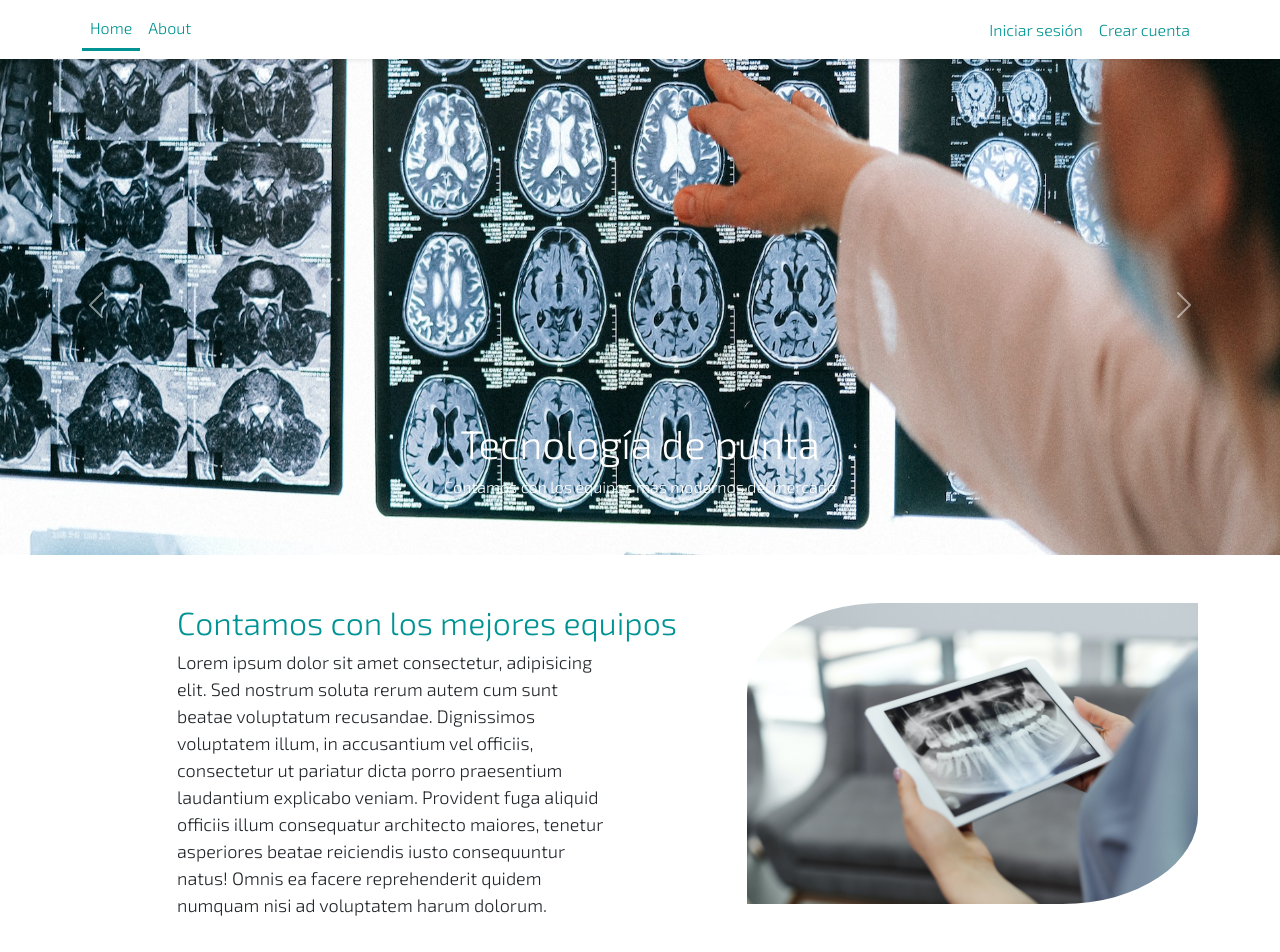
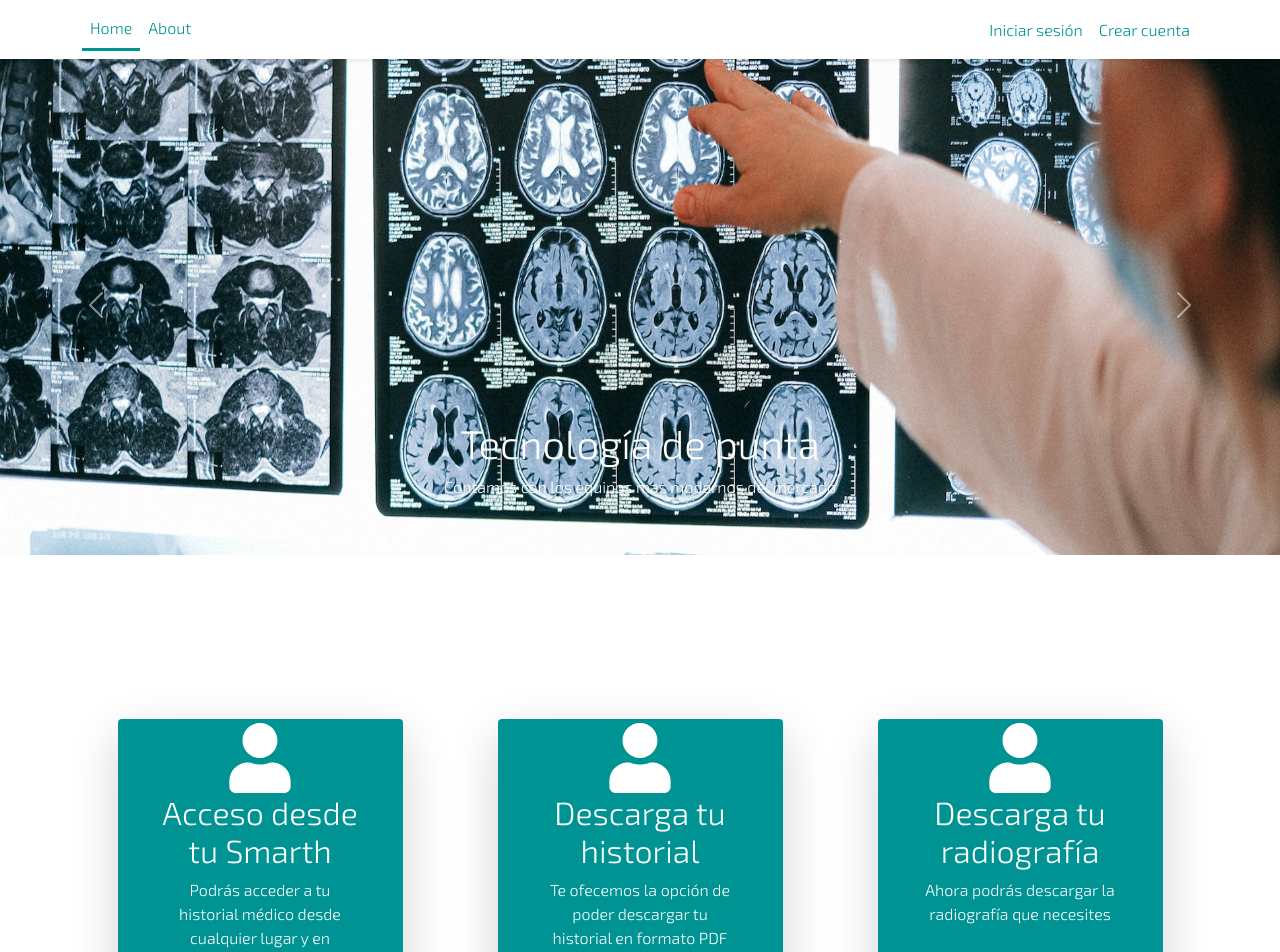
Before and after one commit to garySZA/proyecto_FN_Front, a React (Vite) app: page / in a window 1280 px wide. Shown: the top 952 px of the page. Built offline with nearby package versions, Linux system fonts and the light colour scheme.

Commit message:
add- componente card

```diff
--- /dev/null
+++ b/src/components/Card/Card.jsx
@@ -0,0 +1,24 @@
+import React from 'react'
+import { Icon } from '../Icon'
+
+export const Card = ({ cards=[] }) => {
+    return (
+        <>
+            {
+                cards.map(( card, i ) => (
+                    <div className="col-10 col-sm-5 col-lg-3 mx-auto my-4 text-center bg-letters shadow-lg rounded" key={ i }>
+                        <Icon
+                            icon={ card.icon.icon }
+                            color={ card.icon.color }
+                            size={ card.icon.size }
+                            title={ card.icon.title }
+                            className='my-4'
+                        />
+                        <h2 className='w-75 mx-auto card-title text-primary text-center'>{ card.title }</h2>
+                        <p className='w-75 mx-auto mb-4 card-text text-primary'>{ card.text }</p>
+                    </div>
+                ))
+            }
+        </>
+    )
+}
--- a/src/components/Icon.jsx
+++ b/src/components/Icon.jsx
@@ -2,11 +2,11 @@ import React from 'react'
 import * as ReactIcons from 'react-icons/all'
 import { FaUser } from 'react-icons/fa'
 
-export const Icon = ({ icon, title = 'Usuarios', size = 25, color = 'primary' }) => {
+export const Icon = ({ icon, title = 'Usuarios', size = 25, color = 'primary', className='mt-1' }) => {
     if( ReactIcons[icon] ){
         const IconComponent = ReactIcons[icon];
 
-        return <IconComponent className={`mx-2 mt-1 text-${color}`} title={ title } size={ size }  />
+        return <IconComponent className={`mx-2 text-${color} ${ className }`} title={ title } size={ size }  />
     } else {
         return <FaUser className={`mx-2 mt-1 text-${color}`} title={ title } size={ size }/>
     }
--- /dev/null
+++ b/src/helpers/cards-list.js
@@ -0,0 +1,36 @@
+const cardsList = [
+    {
+        icon: {
+            icon: 'GiSmartphone',
+            color: 'primary',
+            size: 70,
+            title: 'smartphone'
+        },
+        title: 'Acceso desde tu Smarth',
+        text: 'Podrás acceder a tu historial médico desde cualquier lugar y en cualquier momento'
+    },
+    {
+        icon: {
+            icon: 'TbPdf',
+            color: 'primary',
+            size: 70,
+            title: 'Descarga en PDF'
+        },
+        title: 'Descarga tu historial',
+        text: 'Te ofecemos la opción de poder descargar tu historial en formato PDF'
+    },
+    {
+        icon: {
+            icon: 'FiDownload',
+            color: 'primary',
+            size: 70,
+            title: 'Descarga una radiografía'
+        },
+        title: 'Descarga tu radiografía',
+        text: 'Ahora podrás descargar la radiografía que necesites'
+    },
+]
+
+export {
+    cardsList,
+}
--- a/src/views/publicAccess/Home.jsx
+++ b/src/views/publicAccess/Home.jsx
@@ -3,19 +3,28 @@ import React from 'react'
 import imgOne from '../../assets/img/img1.jpg'
 import imgTwo from '../../assets/img/img5.jpg'
 import imgSix from '../../assets/img/img6.jpg'
-import banner_four from '../../assets/img/banner_four.jpg'
-import banner_five from '../../assets/img/banner_five.jpg'
-import banner_seven from '../../assets/img/banner_seven.jpg'
 
 import { Carrousel } from '../../components/Carousel/Carousel'
 import { carrouselBanner } from '../../helpers/carousel-items'
 
 import './home_styles.css'
+import { Card } from '../../components/Card/Card'
+import { cardsList } from '../../helpers/cards-list'
 
 export const Home = () => {
     return (
         <>
-            <Carrousel items={ carrouselBanner }/>
+            <section>
+                <Carrousel items={ carrouselBanner }/>
+            </section>
+
+            <section className='' id='cards-section' style={{marginTop: '140px', marginBottom: '140px' }}>
+                <div className="container">
+                    <div className="row">
+                        <Card cards={ cardsList }/>
+                    </div>
+                </div>
+            </section>
 
             <div className="container mt-5">
 
```
